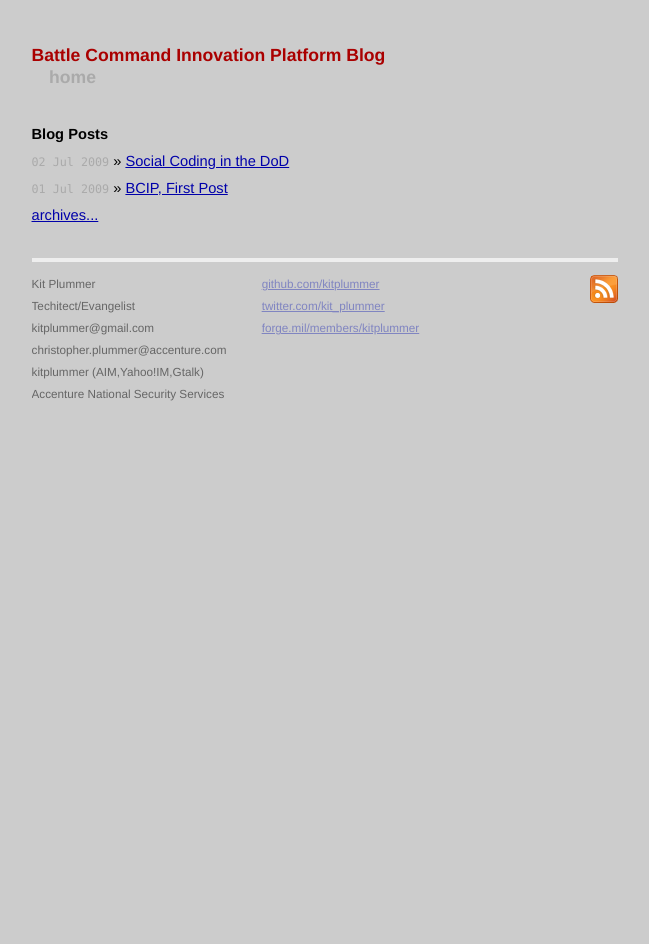
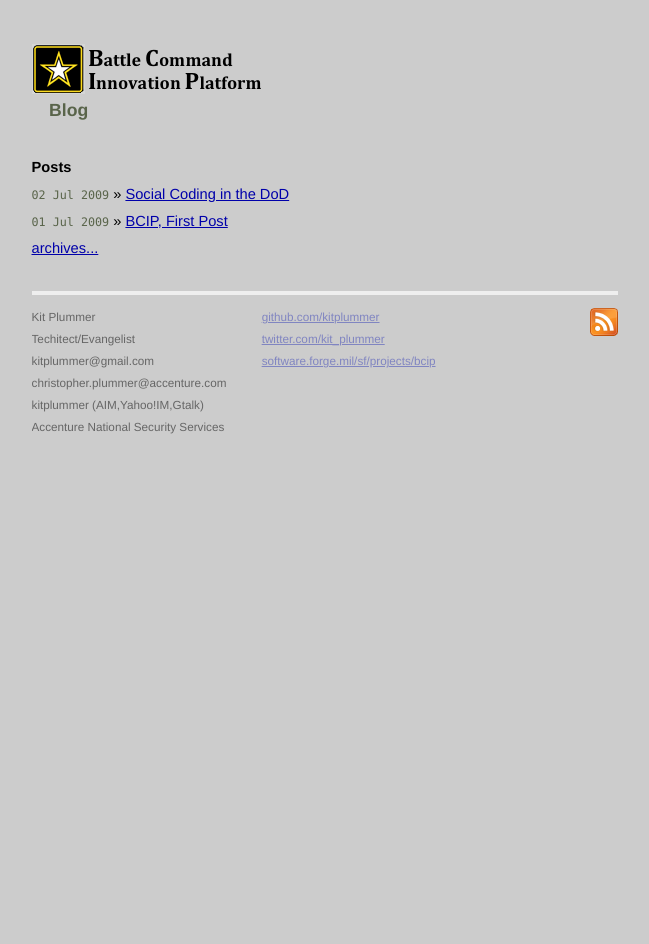
Before and after one commit to kitplummer/kitplummer.github.com, a Jekyll site: the page built from index.html, in a window 1280 px wide. Shown: the whole page, without its empty margins (315-964 px from the left). Built offline with Jekyll 4.4.1, drawn with Linux system fonts in a browser that asks for light colours.

Commit message:
social coding post, refining the layout.

```diff
--- a/_layouts/default.html
+++ b/_layouts/default.html
@@ -17,9 +17,10 @@
 <body>
 
 <div class="site">
+
   <div class="title">
-    <a href="/">Battle Command Innovation Platform Blog</a><br/>
-    <a class="extra" href="/">home</a>
+    <a href="/"><img src="/images/bcip.png" alt="BCIP logo" border="0"></a><br/>
+    <a class="extra" href="/">Blog</a>
   </div>
 
   {{ content }}
@@ -39,7 +40,7 @@
       <p>
         <a href="http://github.com/kitplummer/">github.com/kitplummer</a><br />
         <a href="http://twitter.com/kit_plummer/">twitter.com/kit_plummer</a><br />
-        <a href="https://forge.mil/members/kitplummer/">forge.mil/members/kitplummer</a>
+        <a href="https://software.forge.mil/sf/projects/bcip">software.forge.mil/sf/projects/bcip</a>
       </p>
     </div>
     <div class="rss">
--- a/css/screen.css
+++ b/css/screen.css
@@ -58,7 +58,7 @@
 }
 
 a:visited {
-  color: #a0a;
+  color: #227ffc;
 }
 
 table {
@@ -86,7 +86,7 @@
   }
 
   ul.posts span {
-    color: #aaa;
+    color: #59644a;
     font-family: Monaco, "Courier New", monospace;
     font-size: 80%;
   }
@@ -122,7 +122,7 @@
   }
 
   .site .title a.extra {
-    color: #aaa;
+    color: #59644a;
     text-decoration: none;
     margin-left: 1em;
   }
--- a/index.html
+++ b/index.html
@@ -4,7 +4,7 @@
 ---
 
 <div id="home">
-  <h1>Blog Posts</h1>
+  <h1>Posts</h1>
   <ul class="posts">
 	{% for post in site.posts limit:5 %}
     <li><span>{{ post.date | date_to_string }}</span> &raquo; <a href="{{ post.url }}">{{ post.title }}</a></li>
```
